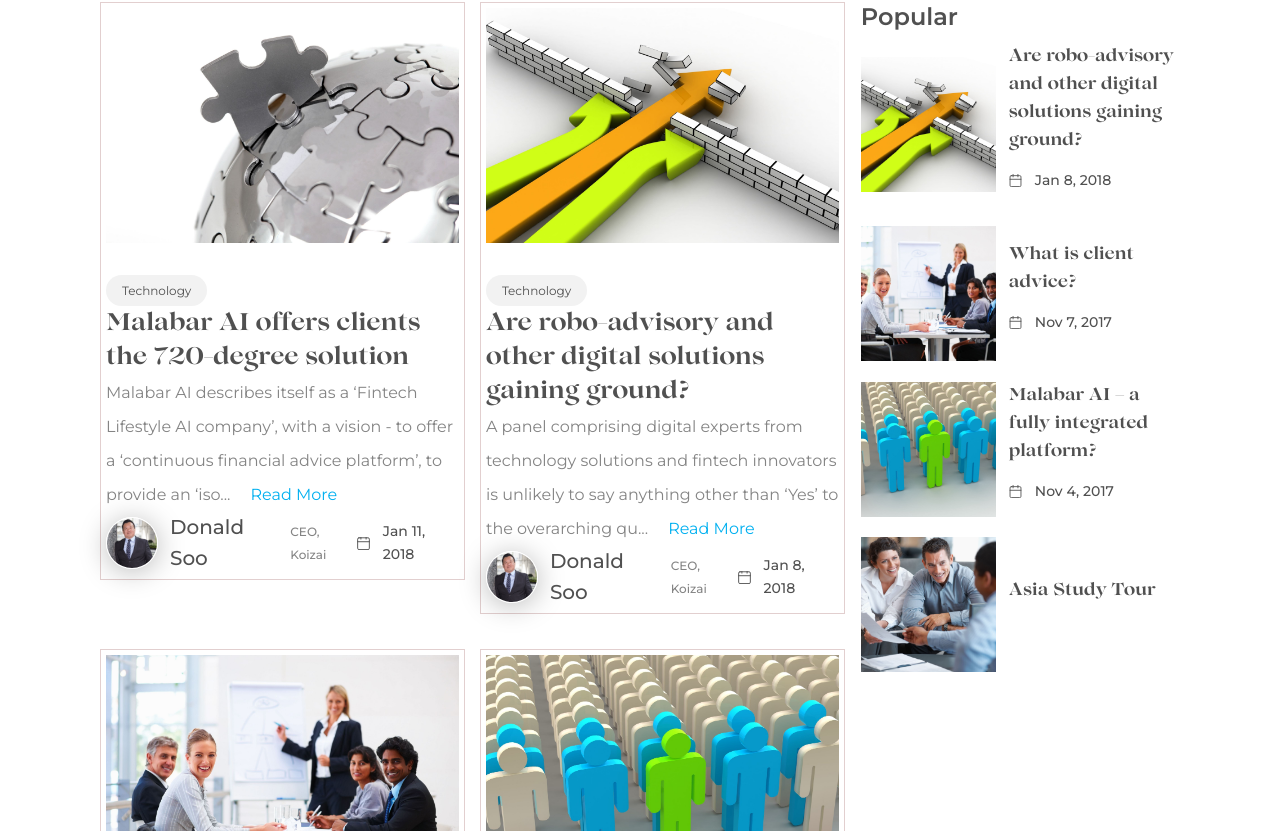
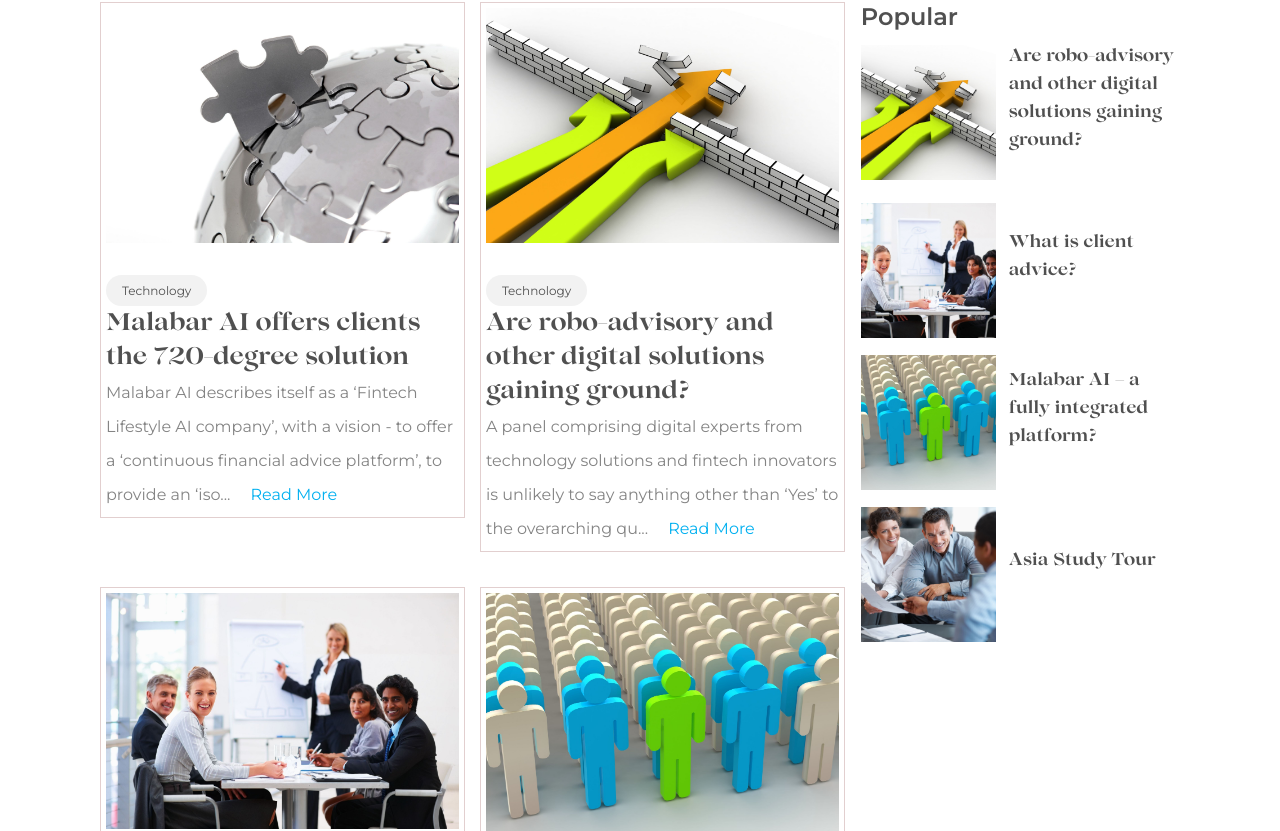
Before and after one commit to upendradhamaladev/koizai-website, a Next.js app: page /Blog in a window 1280 px wide. Shown: the part 609-1440 px from the top of the page. Built offline with nearby package versions, Linux system fonts and the light colour scheme.

Commit message:
made some css fixes

```diff
--- a/Data/Data.js
+++ b/Data/Data.js
@@ -32,7 +32,7 @@
       'Malabar AI describes itself as a ‘Fintech Lifestyle AI company’, with a vision - to offer a ‘continuous financial advice platform’, to provide an ‘isometrically focused product independent’ advice platform and a strategic transformative paradigm shift in financial advisory channels...',
     image: './Images/blog1.jpg',
     link: 'https://hubbis.com/article/malabar-ai-offers-clients-the-720-degree-solution',
-    date:"Jan 11, 2018    "
+    // date:"Jan 11, 2018    "
   },
   {
     _id: 6,
@@ -41,7 +41,7 @@
       'A panel comprising digital experts from technology solutions and fintech innovators is unlikely to say anything other than ‘Yes’ to the overarching question of whether robo-advisory and other new apps are indeed the path ahead...',
     image: './Images/blog2.jpg',
     link: 'https://hubbis.com/article/are-robo-advisory-and-other-digital-solutions-gaining-ground',
-    date: 'Jan 8, 2018',
+    // date: 'Jan 8, 2018',
   },
   {
     _id: 7,
@@ -49,7 +49,7 @@
     content: '',
     image: './Images/blog3.jpg',
     link: 'https://hubbis.com/video/what-is-client-advice-2017-11-7',
-    date:"Nov 7, 2017    "
+    // date:"Nov 7, 2017    "
   },
   {
     _id: 8,
@@ -58,7 +58,7 @@
       'Robo-advisors, built on artificial intelligence (AI) are designed to evolve as they learn from their users. In an exclusive interview with Hubbis, Donald Soo of Malabar Investments discusses the platform they’re developing and why it’s the next-generation solution the market needs.Existing robo-advisory platforms are in demand because of cost advantages, efficiency, ease of use and accessibility, among other things – but most are only capable of advising clients about investment and insurance products. The next generation, Donald Soo belie',
     image: './Images/blog4.jpg',
     link: 'https://hubbis.com/article/malabar-ai-a-fully-integrated-platform',
-    date:"Nov 4, 2017"
+    // date:"Nov 4, 2017"
   },
   {
     _id: 9,
--- a/components/NewsCard.js
+++ b/components/NewsCard.js
@@ -25,7 +25,7 @@
         content && <div className='content'>{content}</div>
       )}
 
-      <div className='detail d-flex-row'>
+      {/* <div className='detail d-flex-row'>
         <div className='left-inner d-flex-row'>
           <img src='./Images/donald.jpg' alt='man' className='person' />
           <div className='description d-flex-col'>
@@ -43,7 +43,7 @@
             <div className='date'>{date}</div>
           </div>
         )}
-      </div>
+      </div> */}
     </div>
   )
 }
```
